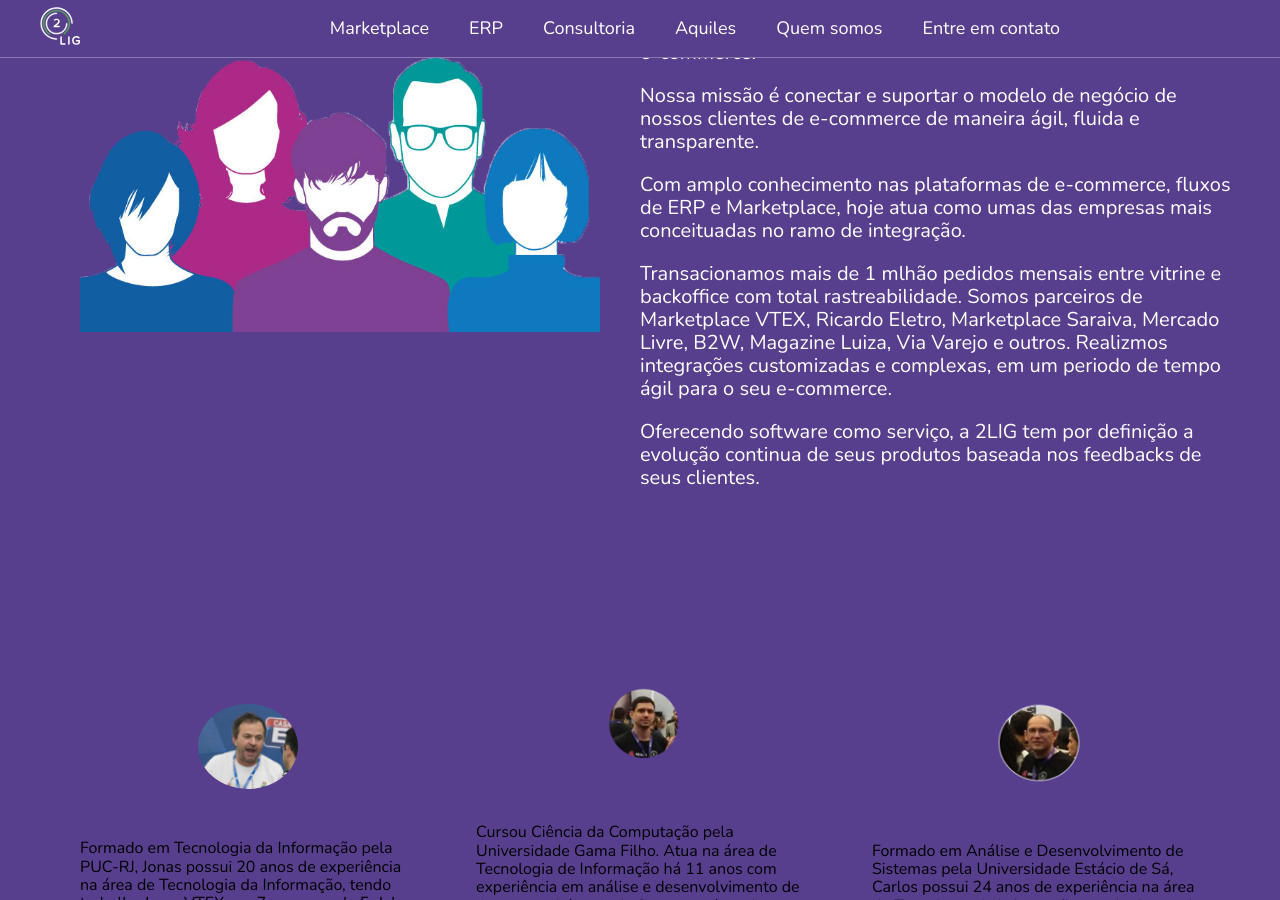
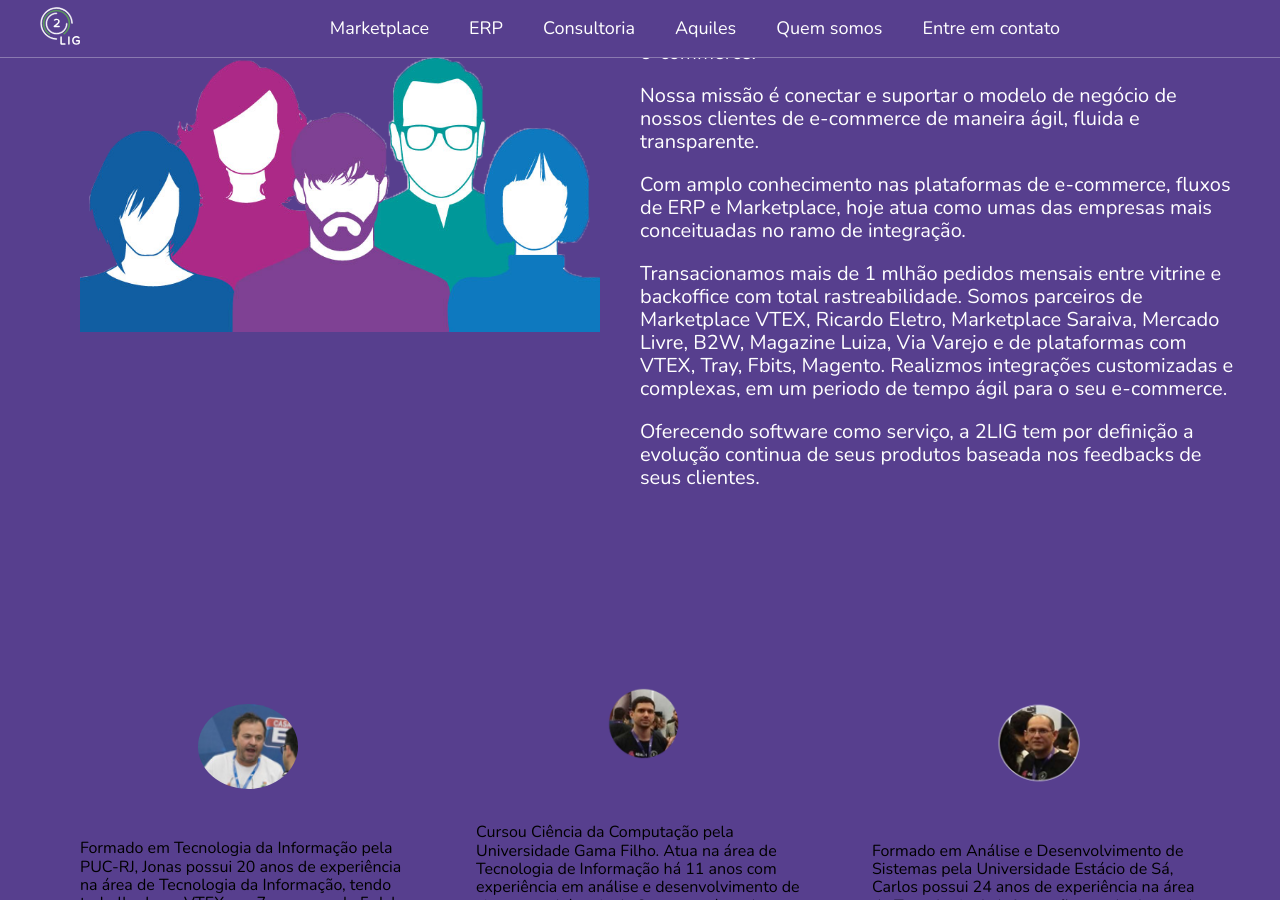
Before and after one commit to leandrooriente/2lig, a Jekyll site: the page built from index.html, in a window 1280 px wide and 900 px high, scrolled down 5412 px. Built offline with Jekyll 4.4.1, drawn with Linux system fonts in a browser that asks for light colours; nearby versions of some CDN libraries; library files that are not in the unit come from our copies.

Commit message:
Updated Company and 1 other file

```diff
--- a/_includes/company.html
+++ b/_includes/company.html
@@ -22,7 +22,7 @@
 
         <p>
           Transacionamos mais de 1 mlhão pedidos mensais entre vitrine e backoffice com total rastreabilidade.
-          Somos parceiros de Marketplace VTEX, Ricardo Eletro, Marketplace Saraiva, Mercado Livre, B2W, Magazine Luiza, Via Varejo e outros.
+          Somos parceiros de Marketplace VTEX, Ricardo Eletro, Marketplace Saraiva, Mercado Livre, B2W, Magazine Luiza, Via Varejo e de plataformas com VTEX, Tray, Fbits, Magento.
           Realizmos integrações customizadas e complexas, em um periodo de tempo ágil para o seu e-commerce.
         </p>
 
--- a/_includes/headline.html
+++ b/_includes/headline.html
@@ -2,7 +2,7 @@
   <h1 class="headline-title">2LIG - Tecnologia de Integração para e-commerce.</h1>
   <a href="#contact" class="headline-button anchor">Serviços de integração especializados para o seu e-commerce.</a><br>
   <a href="#contact" class="headline-button anchor">Entre em contato</a>
-  <img class="headline-circle-background-small" src="{{site.baseurl}}/assets/big-circle.svg" />
+ <!--  <img class="headline-circle-background-small" src="{{site.baseurl}}/assets/big-circle.svg" />
   <img class="headline-circle-background-medium" src="{{site.baseurl}}/assets/normal-circle.svg" />
-  <img class="headline-circle-background-large" src="{{site.baseurl}}/assets/small-circle.svg" />
+  <img class="headline-circle-background-large" src="{{site.baseurl}}/assets/small-circle.svg" /> -->
 </section>
```
